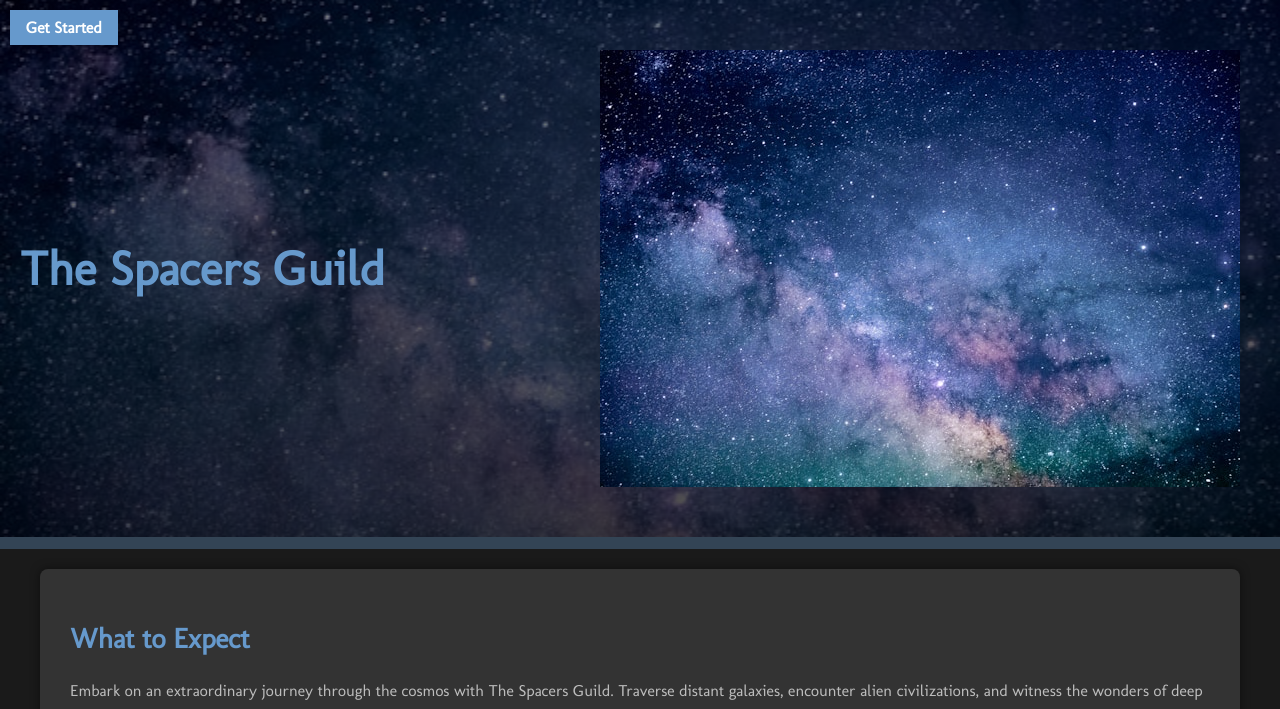
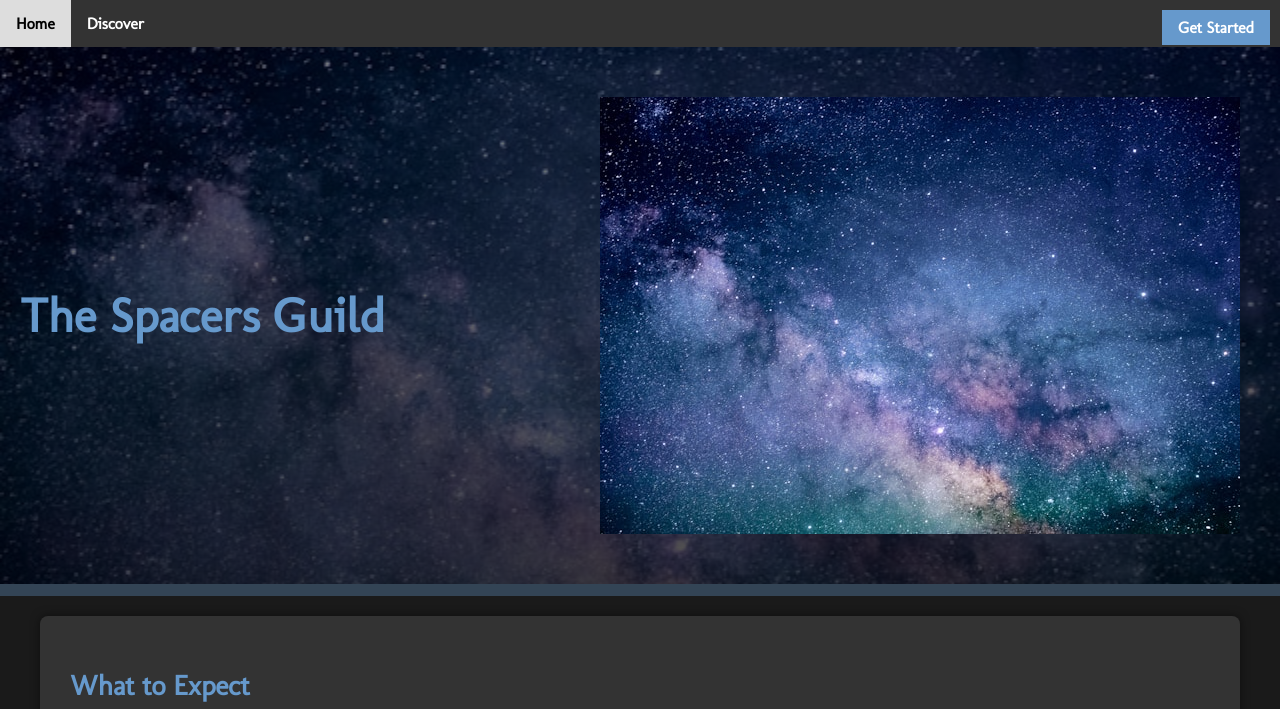
Before and after one commit to Carson-Wasmuth/cprg-218-project, a plain HTML site: page index.html in a window 1280 px wide. Shown: the top 709 px of the page. Drawn offline with Linux system fonts and the light colour scheme; a web font is replaced by a local one.

Commit message:
Update index.html

```diff
--- a/index.html
+++ b/index.html
@@ -13,7 +13,7 @@
         .skip-link {
             position: absolute;
             top: 10px;
-            left: 10px;
+            right: 10px;
             background-color: #6699cc;
             color: #fff;
             padding: 8px 16px;
@@ -24,16 +24,40 @@
         .skip-link:focus {
             top: 0;
         }
+
+        .navigation {
+            background-color: #333;
+            overflow: hidden;
+        }
+
+        .navigation a {
+            float: left;
+            display: block;
+            color: white;
+            text-align: center;
+            padding: 14px 16px;
+            text-decoration: none;
+        }
+
+        .navigation a:hover {
+            background-color: #ddd;
+            color: black;
+        }
     </style>
 </head>
 <body>
 
 <a href="#main-content" class="skip-link">Get Started</a>
 
+<div class="navigation">
+    <a href="index.html">Home</a>
+    <a href="second_page.html">Discover</a>
+</div>
+
 <header class="hero">
     <div class="hero-content">
         <h1>The Spacers Guild</h1>
-        <img src="assets/space.jpg" alt="Deep blue space with miilions of stars" class="herobanner-image">
+        <img src="assets/space.jpg" alt="Deep blue space with millions of stars" class="herobanner-image">
     </div>
 </header>
 
@@ -86,13 +110,6 @@
         </div>
     </section>
 
-    <section>
-        <h2>Explore More</h2>
-        <p>For further adventures, visit our <a href="second_page.html">Discover Page</a>.</p>
-    </section>
-
-</div>
-
 <footer>
     <p>&copy; <span id="currentYear"></span> The Spacers Guild. All rights reserved.</p>
 </footer>
```
